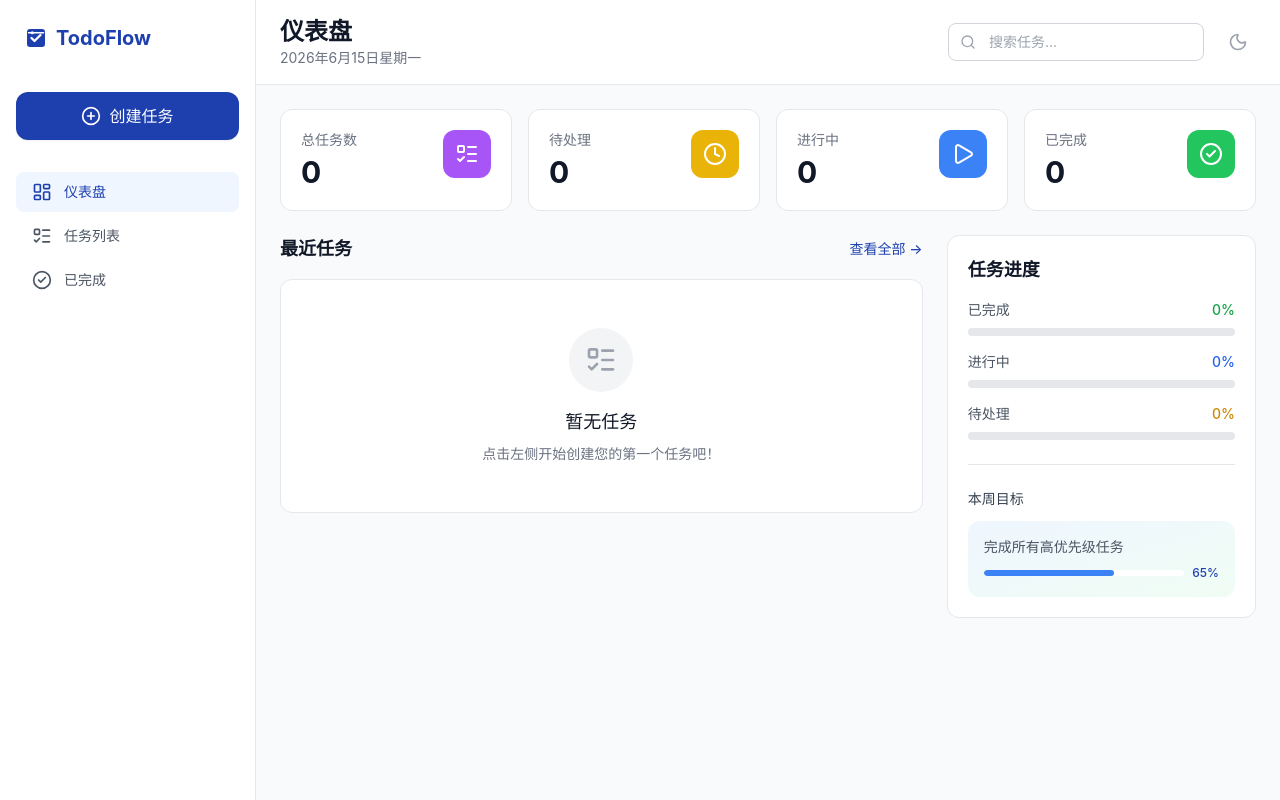
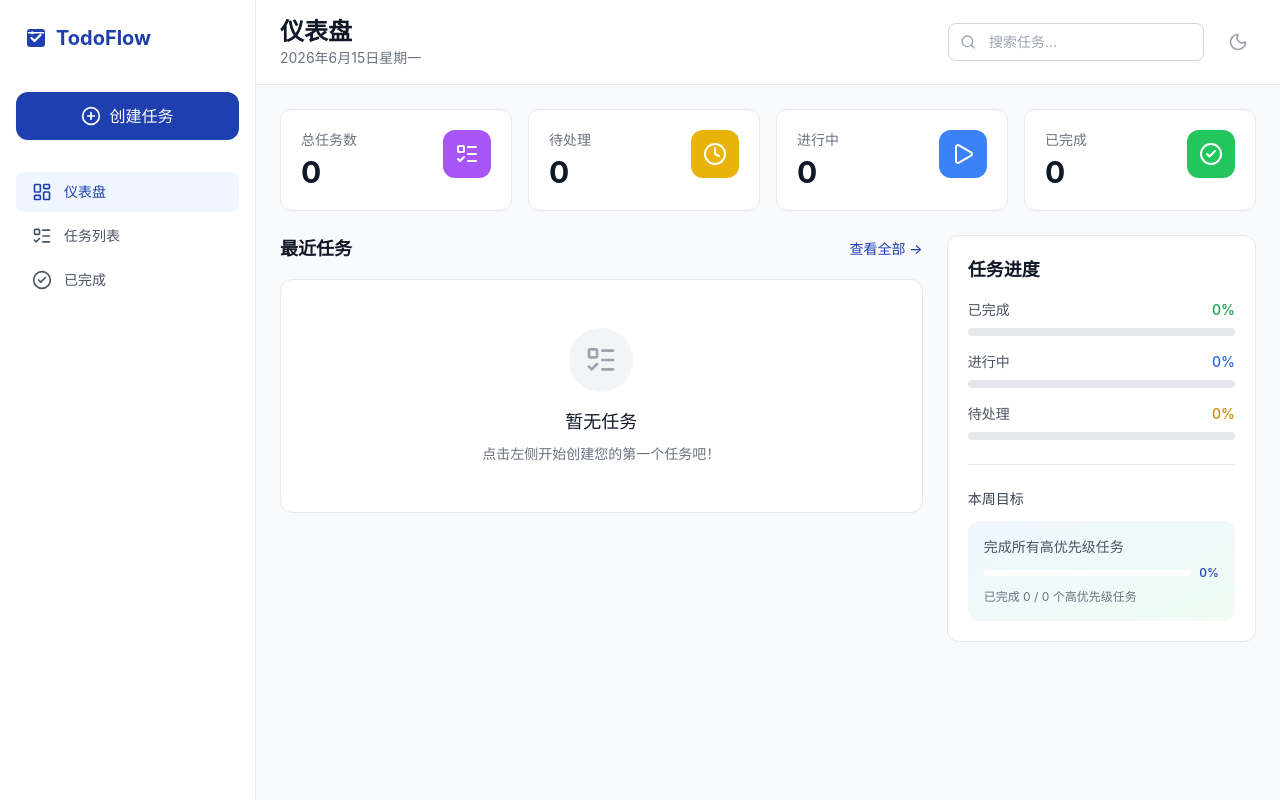
Before and after one commit to chen-1368/TodoFlow, a React (Vite) app: page / in a window 1280 px wide. Built offline with nearby package versions, Linux system fonts and the light colour scheme.

Commit message:
显示高优先级任务完成进度

```diff
--- a/src/pages/Dashboard.tsx
+++ b/src/pages/Dashboard.tsx
@@ -24,6 +24,17 @@ export function Dashboard({
   };
 
   const recentTasks = tasks.slice(0, 5);
+
+  const totalHighPriorityTasks = tasks.filter(
+    (t) => t.priority === "high",
+  ).length;
+  const completedHighPriorityTasks = tasks.filter(
+    (t) => t.priority === "high" && t.status === "completed",
+  ).length;
+  const highPriorityProgress =
+    totalHighPriorityTasks > 0
+      ? Math.round((completedHighPriorityTasks / totalHighPriorityTasks) * 100)
+      : 0;
 
   return (
     <div className="space-y-6">
@@ -165,14 +176,18 @@ export function Dashboard({
               <div className="flex items-center gap-2">
                 <div className="flex-1 h-1.5 bg-white rounded-full overflow-hidden">
                   <div
-                    className="h-full bg-primary-500 rounded-full"
-                    style={{ width: "65%" }}
+                    className="h-full bg-primary-500 rounded-full transition-all duration-500"
+                    style={{ width: `${highPriorityProgress}%` }}
                   />
                 </div>
                 <span className="text-xs font-medium text-primary-600">
-                  65%
+                  {highPriorityProgress}%
                 </span>
               </div>
+              <p className="text-xs text-gray-500 mt-2">
+                已完成 {completedHighPriorityTasks} / {totalHighPriorityTasks}{" "}
+                个高优先级任务
+              </p>
             </div>
           </div>
         </div>
```
